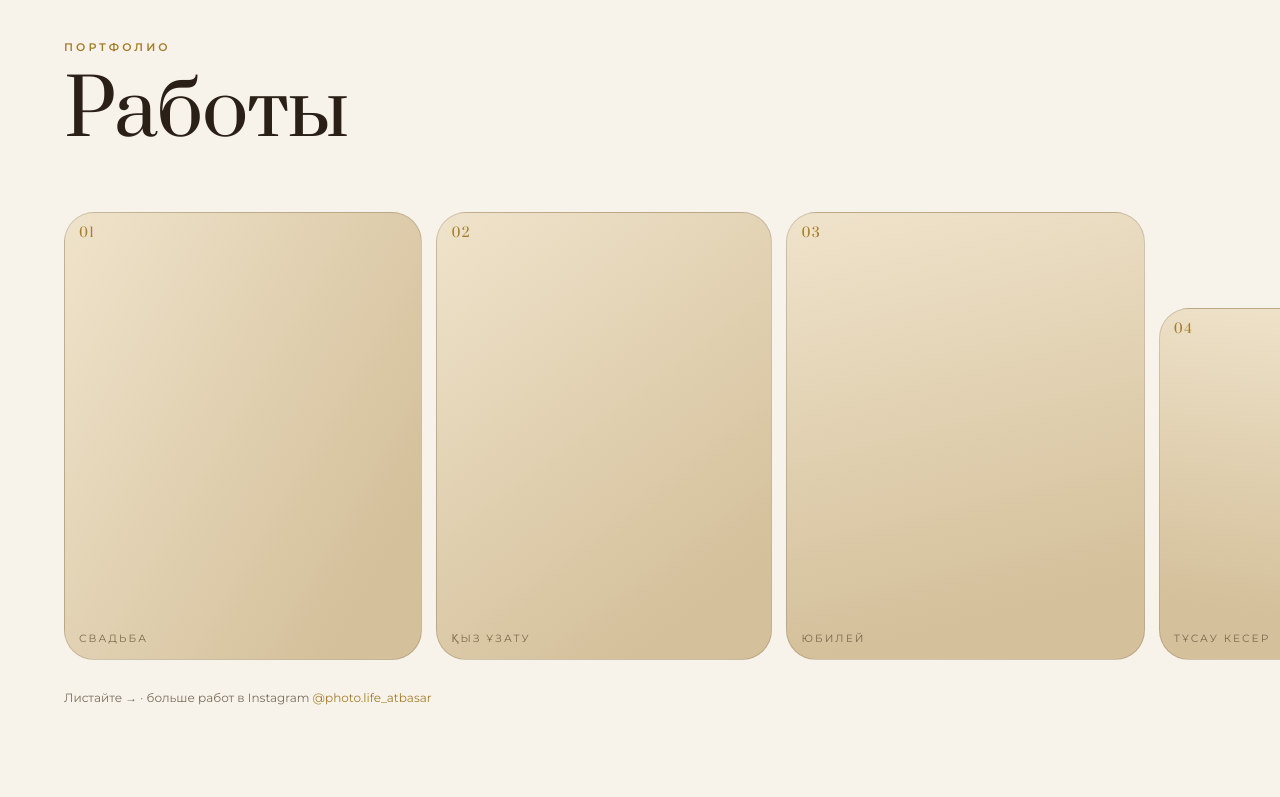
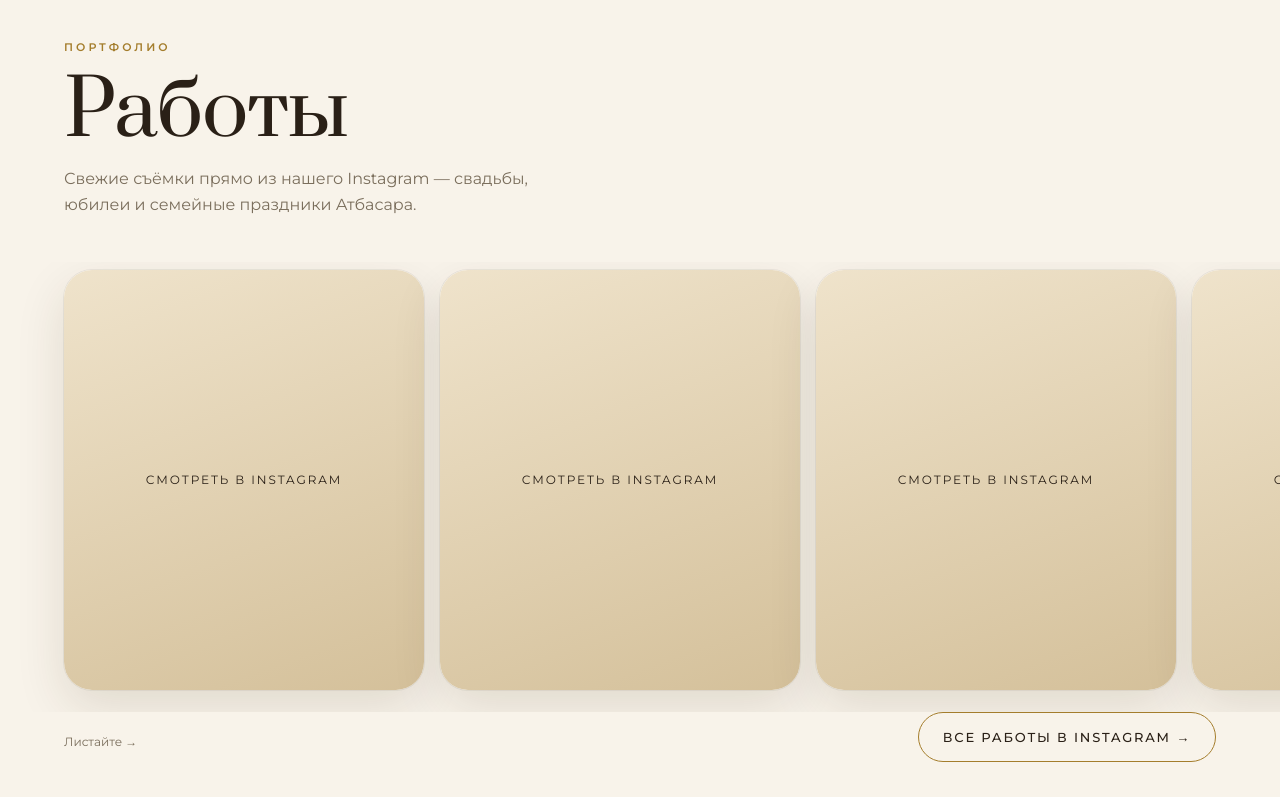
Before and after one commit to zhumagaliaibek6/dias-photo-demo, a plain HTML site: page index.html in a window 1280 px wide. Shown: the part 2000-2797 px from the top of the page. Drawn offline with Linux system fonts and the light colour scheme; a script that the page names is missing.

Commit message:
Add files via upload

```diff
--- a/common.js
+++ b/common.js
@@ -1,7 +1,7 @@
 (function(){
 var home=document.body.dataset.home==='1'?'':'index.html';
 var h=document.createElement('header');h.className='hd';
-h.innerHTML='<a class="brand" href="index.html">Photo <i>Live</i></a><button class="burger" aria-label="Меню">Меню</button><nav class="menu"><a href="'+home+'#services">Услуги</a><a href="'+home+'#works">Работы</a><a href="'+home+'#album">QR-альбом</a><a href="'+home+'#contact">Контакты</a><a class="wa" href="https://wa.me/77715937551" target="_blank" rel="noopener">WhatsApp</a></nav>';
+h.innerHTML='<a class="brand" href="index.html">Photo <i>Life</i></a><button class="burger" aria-label="Меню">Меню</button><nav class="menu"><a href="'+home+'#services">Услуги</a><a href="'+home+'#works">Работы</a><a href="'+home+'#album">QR-альбом</a><a href="'+home+'#contact">Контакты</a><a class="wa" href="https://wa.me/77715937551" target="_blank" rel="noopener">WhatsApp</a></nav>';
 document.body.prepend(h);
 var m=h.querySelector('.menu');
 h.querySelector('.burger').onclick=function(){m.classList.toggle('o')};
--- a/index.html
+++ b/index.html
@@ -1,5 +1,5 @@
 <!doctype html><html lang="ru"><head><meta charset="utf-8"><meta name="viewport" content="width=device-width,initial-scale=1">
-<title>Photo Live — фотограф и видеограф в Атбасаре</title>
+<title>Photo Life — фотограф и видеограф в Атбасаре</title>
 <meta name="description" content="Свадьбы, қыз ұзату, юбилеи, тұсау кесер. Фото и видео в Атбасаре и по региону. QR-альбом для гостей.">
 <link rel="preconnect" href="https://fonts.googleapis.com"><link rel="preconnect" href="https://fonts.gstatic.com" crossorigin>
 <link href="https://fonts.googleapis.com/css2?family=Bad+Script&family=Montserrat:wght@400;500;600&family=Prata&display=swap" rel="stylesheet">
@@ -39,6 +39,14 @@ h2{font-size:clamp(34px,6vw,84px);line-height:1.04;letter-spacing:-.015em;margin
 @media(min-width:760px){.strip .fr{width:auto;max-width:none;height:min(56vh,520px)}.strip .fr:nth-child(4n){width:auto;height:min(44vh,400px)}}
 .strip::after{content:'';flex:none;width:1px}
 .hint{font-size:12px;color:var(--mut);margin-top:10px}
+.ig{display:flex;gap:16px;overflow-x:auto;scroll-snap-type:x mandatory;scroll-padding-left:clamp(18px,5vw,64px);padding:8px clamp(18px,5vw,64px) 22px;margin-top:clamp(24px,4vw,44px);align-items:flex-start;scrollbar-width:none}
+.ig::-webkit-scrollbar{display:none}
+.ig::after{content:'';flex:none;width:1px}
+.igi{flex:none;width:min(84vw,360px);scroll-snap-align:start;border-radius:28px;overflow:hidden;background:#fff;box-shadow:0 18px 50px rgba(60,40,10,.12),0 0 0 1px rgba(42,32,23,.06);min-height:420px}
+.igi .instagram-media,.igi iframe{margin:0!important;min-width:0!important;max-width:none!important;width:100%!important;border:0!important;border-radius:0!important;box-shadow:none!important}
+.igi blockquote.instagram-media{display:flex;align-items:center;justify-content:center;min-height:420px;background:linear-gradient(160deg,#efe3cb,#d4c09a)}
+.igi blockquote a{font-size:12px;letter-spacing:.16em;text-transform:uppercase;color:#2a2017}
+.igf{display:flex;justify-content:space-between;align-items:center;gap:16px;flex-wrap:wrap}
 .al{border-block:1px solid var(--line)}
 .alg{display:grid;gap:clamp(36px,6vw,90px);align-items:center}
 @media(min-width:860px){.alg{grid-template-columns:1.1fr .9fr}}
@@ -55,11 +63,11 @@ h2{font-size:clamp(34px,6vw,84px);line-height:1.04;letter-spacing:-.015em;margin
 <header class="hero" id="top">
 <img src="img/hero.jpg" alt="" onerror="this.remove()"><div class="band"></div>
 <div class="wrap">
-<div class="eyebrow">Фото и видео · Атбасар</div>
+<div class="eyebrow">Фото · Видео · Монтаж · Атбасар</div>
 <h1 class="serif">Праздник,<br>который <em>остаётся</em></h1>
 <div class="hmeta">
 <div>Свадьбы, қыз ұзату, юбилеи, тұсау кесер. Снимаем так, чтобы через годы смотреть было так же тепло.</div>
-<div><b>Атбасар</b>и выезд по региону</div>
+<div><b>Диас Аманжолов</b>Атбасар и выезд по региону</div>
 <div><a class="lnk" href="https://wa.me/77715937551" target="_blank" rel="noopener">Написать в WhatsApp <span>→</span></a></div>
 </div></div>
 </header>
@@ -77,8 +85,9 @@ h2{font-size:clamp(34px,6vw,84px);line-height:1.04;letter-spacing:-.015em;margin
 
 <section id="works" style="padding-top:0"><div class="wrap">
 <div class="eyebrow rv">Портфолио</div><h2 class="serif rv">Работы</h2></div>
-<div class="strip" id="strip"></div>
-<div class="wrap"><div class="hint">Листайте → · больше работ в Instagram <a href="https://instagram.com/photo.life_atbasar" target="_blank" rel="noopener" style="color:var(--gold)">@photo.life_atbasar</a></div></div>
+<div class="wrap"><p class="rv" style="color:var(--mut);max-width:520px;margin-top:14px">Свежие съёмки прямо из нашего Instagram — свадьбы, юбилеи и семейные праздники Атбасара.</p></div>
+<div class="ig" id="ig"></div>
+<div class="wrap igf"><span class="hint">Листайте →</span><a class="lnk" href="https://www.instagram.com/photo.life_atbasar/" target="_blank" rel="noopener">Все работы в Instagram →</a></div>
 </section>
 
 <section class="al dk" id="album"><div class="wrap alg">
@@ -97,13 +106,14 @@ h2{font-size:clamp(34px,6vw,84px);line-height:1.04;letter-spacing:-.015em;margin
 <a class="big serif rv" href="https://wa.me/77715937551" target="_blank" rel="noopener">Написать в WhatsApp →</a>
 <div class="row rv"><div><b>+7 771 593 75 51</b>WhatsApp</div><div><b>@photo.life_atbasar</b>Instagram</div><div><b>Атбасар</b>выезд по региону</div></div>
 </div></section>
-<footer class="dk"><span>© Photo Live, Атбасар</span><span>Сайт и QR-альбом — Aibek</span></footer>
+<footer class="dk"><span>© Photo Life, Атбасар</span><span>Сайт и QR-альбом — Aibek</span></footer>
 <script src="common.js"></script>
 <script>
-var cats=['Свадьба','Қыз ұзату','Юбилей','Тұсау кесер','Свадьба','Выезд','Юбилей','Свадьба'];
-var st=document.getElementById('strip');
-cats.forEach(function(c,i){var d=document.createElement('div');d.className='fr';d.dataset.n=('0'+(i+1)).slice(-2);d.dataset.c=c;
-d.style.background='linear-gradient('+(120+i*23)+'deg,#efe3cb,#d4c09a 85%)';
-d.innerHTML='<img src="img/work-'+(i+1)+'.jpg" alt="'+c+'" loading="lazy" onerror="this.remove()">';st.appendChild(d)});
+// official Instagram embeds of the studio's own posts (content stays on Instagram)
+var posts=['Df1QkNOii6U','Df1OXxsCtJG','Df1R9FxCvDP','Df1L5Tkij97','Df1Mo4vijOy','Df1OPtiihXp','Dfq-rvIioKh','DTpv7pyDOwR'];
+var ig=document.getElementById('ig');
+posts.forEach(function(id){var u='https://www.instagram.com/p/'+id+'/';var d=document.createElement('div');d.className='igi';
+d.innerHTML='<blockquote class="instagram-media" data-instgrm-permalink="'+u+'?utm_source=ig_embed" data-instgrm-version="14"><a href="'+u+'" target="_blank" rel="noopener">Смотреть в Instagram</a></blockquote>';ig.appendChild(d)});
+var s=document.createElement('script');s.async=true;s.src='https://www.instagram.com/embed.js';document.body.appendChild(s);
 buildCard(document.getElementById('cardbox'),{names:'Нұрлан & Айгерім',date:'00 . 00 . 2027',occ:'toy'});
 </script></body></html>
```
Also changed, not shown: album.html (+2 -2 lines), cabinet.html (+1 -1 lines), qr-card.html (+2 -2 lines).
